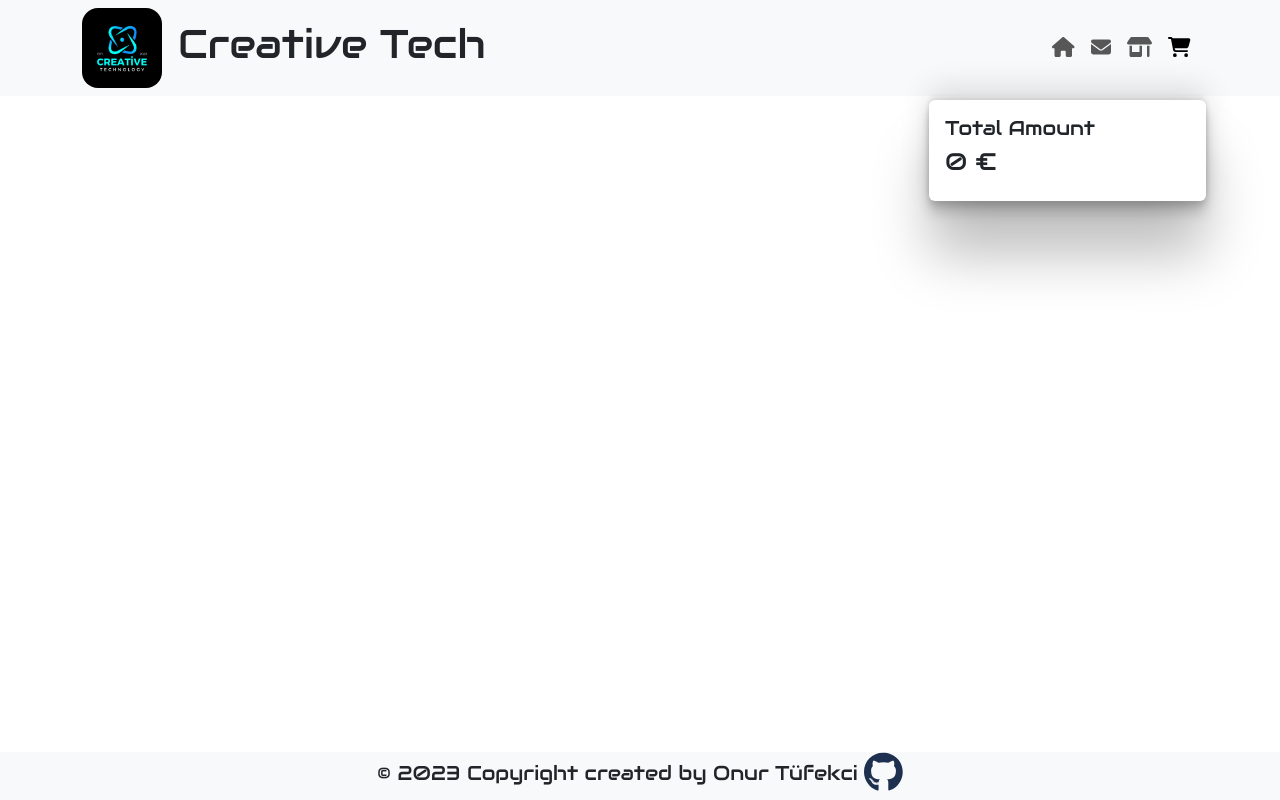
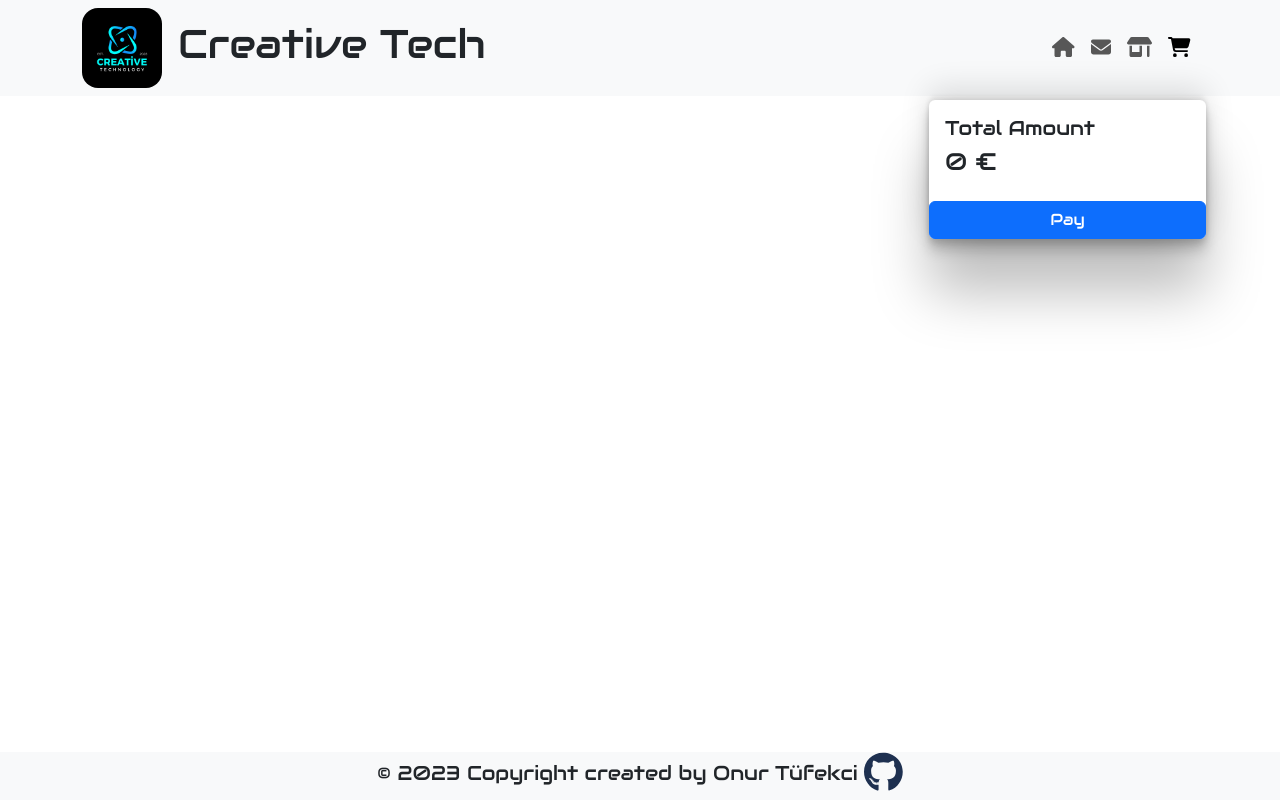
Before and after one commit to onurtufekci34/redi_p2p_project, a React (Vite) app: page /cart in a window 1280 px wide. Built offline with nearby package versions, Linux system fonts and the light colour scheme.

Commit message:
some updates

```diff
--- a/src/pages/Cart.jsx
+++ b/src/pages/Cart.jsx
@@ -35,13 +35,13 @@ export default function Cart(props) {
           ))}
         </div>
 
-        <div className="col-sm-3 p-1">
+        <div className="col-sm-3 p-1 mb-5">
           <div className="card">
             <div className="card-body">
-              {/* Toplam fiyat */}
               <h5 className="card-title">Total Amount</h5>
               <h4>{totalAmount} €</h4>
             </div>
+            <button className="btn btn-primary">Pay</button>
           </div>
         </div>
       </div>
```
